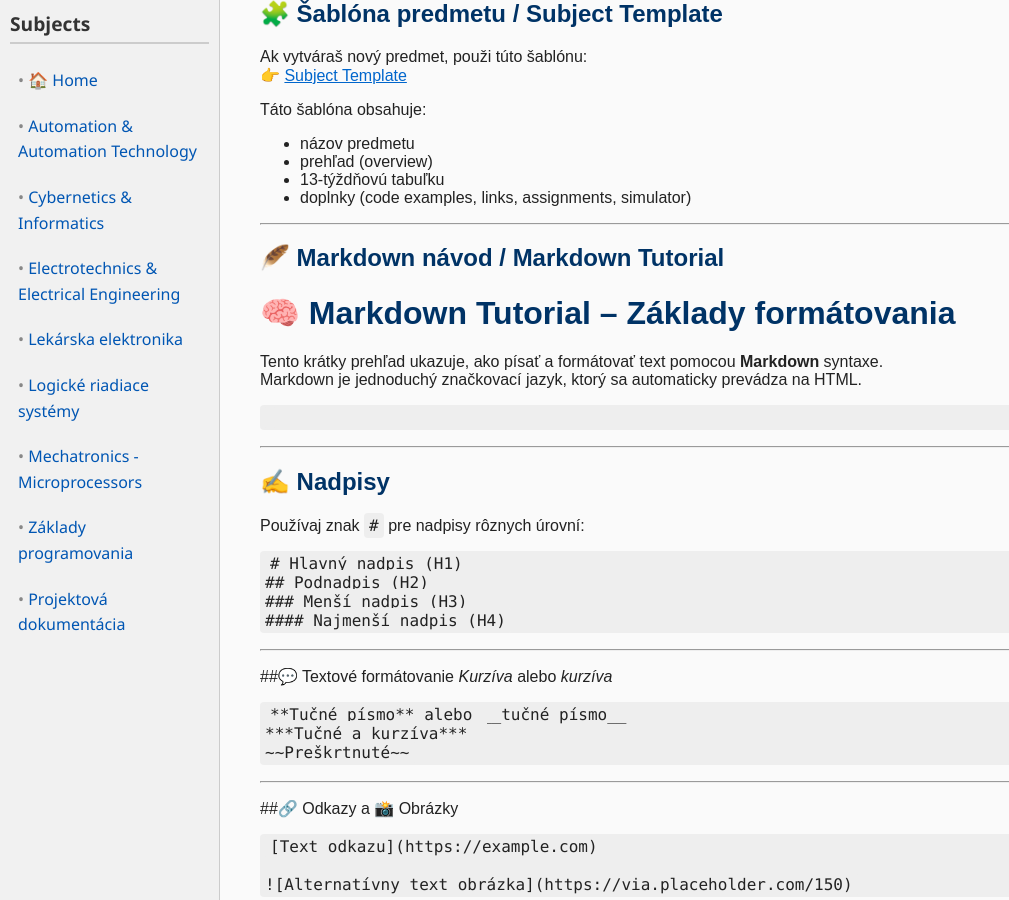
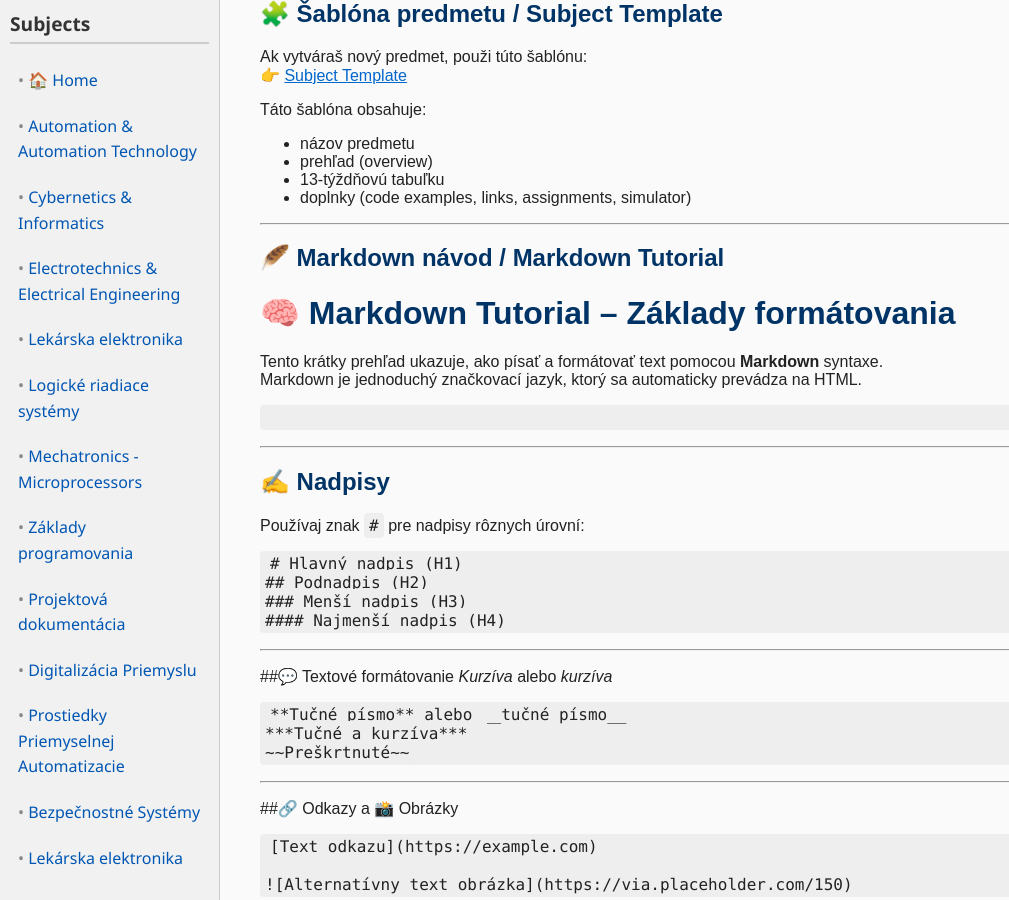
Before and after one commit to robertrakay/vyucba, a Jekyll site: the page built from index.md, in a window 1280 px wide and 900 px high, scrolled down 403 px. Shown: the whole window, without its empty margins (0-1009 px from the left). Built offline with Jekyll 4.4.1, drawn with Linux system fonts in a browser that asks for light colours.

Commit message:
Update default.html

```diff
--- a/_layouts/default.html
+++ b/_layouts/default.html
@@ -27,6 +27,10 @@
       <li><a href="{{ '/Mechatronics_-_Microprocessors/' | relative_url }}">Mechatronics - Microprocessors</a></li>
       <li><a href="{{ '/Základy_programovania_-_Programming_Technics/' | relative_url }}">Základy programovania</a></li>
       <li><a href="{{ '/Projektová_Dokumentácia/' | relative_url }}">Projektová dokumentácia</a></li>
+      <li><a href="{{ '/Digitalizácia_Priemyslu/' | relative_url }}">Digitalizácia Priemyslu</a></li>
+      <li><a href="{{ '/Prostriedky_Priemyselnej_Automatizácie/' | relative_url }}">Prostiedky Priemyselnej Automatizacie</a></li>
+      <li><a href="{{ '/Bezpečnostné_Systémy/' | relative_url }}">Bezpečnostné Systémy</a></li>
+      <li><a href="{{ '/Lekárska_elektronika/' | relative_url }}">Lekárska elektronika</a></li>
     </ul>
   </div>
   {% endif %}
```
